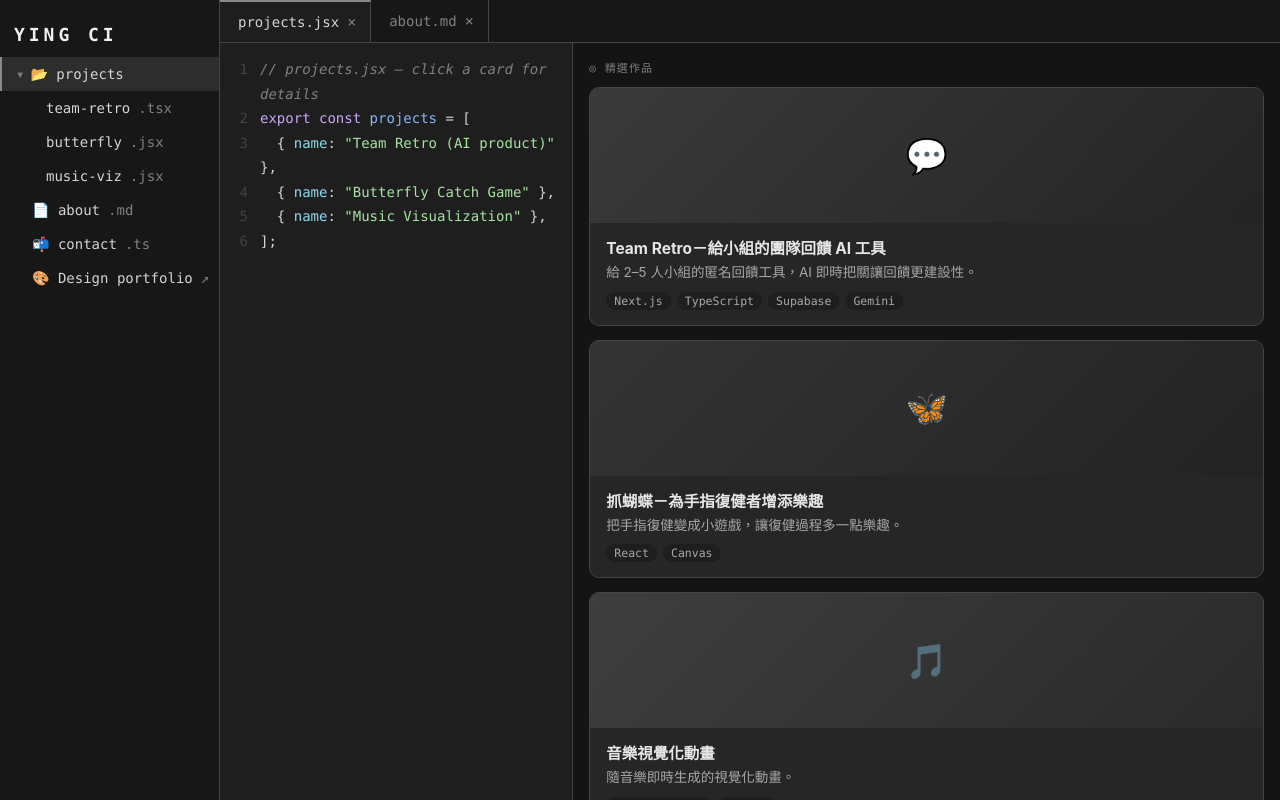
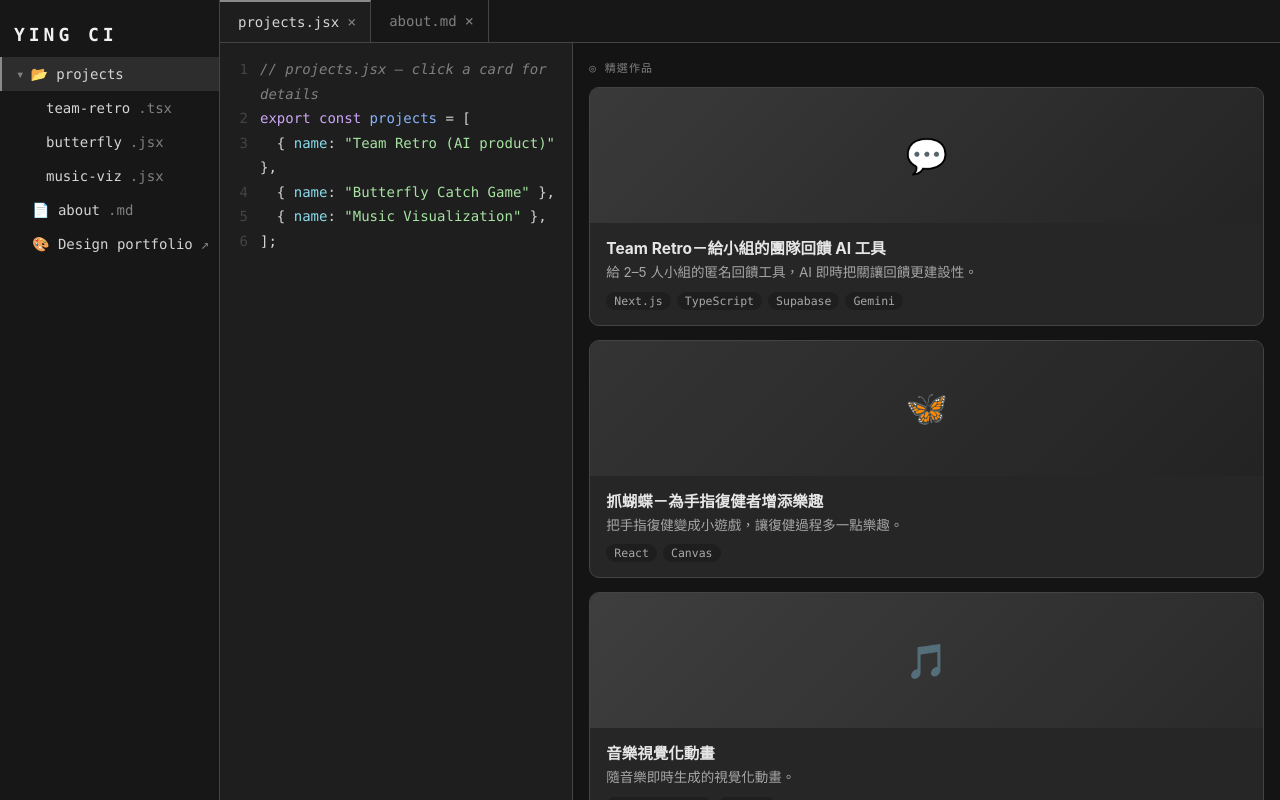
Before and after one commit to iiamriiita/portfolio, a React (Vite) app: page / in a window 1280 px wide. Built offline with nearby package versions, Linux system fonts and the light colour scheme.

Commit message:
Remove the contact tab
Contact info will live in the about page instead. Drops the sidebar row,
ContactCode pane, and the filename mapping.

Co-Authored-By: Claude Opus 4.8 <noreply@anthropic.com>
Claude-Session: https://claude.ai/code/session_01GT3sm79uZRGhUQUZr5W3Q4

```diff
--- a/src/Portfolio.jsx
+++ b/src/Portfolio.jsx
@@ -192,7 +192,6 @@ export default function Portfolio() {
               <FileRow key={p.id} label={p.file} sub active={openFile === p.id} onClick={() => openTab(p.id)} />
             ))}
           <FileRow icon="📄" label="about.md" active={openFile === "about"} onClick={() => openTab("about")} />
-          <FileRow icon="📬" label="contact.ts" active={openFile === "contact"} onClick={() => openTab("contact")} />
 
           {/* 外部連結：設計作品集（之後會導到另一個網站） */}
           <div
@@ -264,7 +263,6 @@ function FileRow({ icon, label, sub, active, onClick }) {
 
 function CodeView({ id }) {
   if (id === "about") return <AboutCode />;
-  if (id === "contact") return <ContactCode />;
   return <ProjectsIndex />;
 }
 
@@ -346,19 +344,6 @@ function AboutCode() {
   );
 }
 
-function ContactCode() {
-  const rows = [["email", "you@example.com"], ["github", "github.com/yourname"], ["linkedin", "in/yourname"]];
-  return (
-    <>
-      <Line n={1}><span style={T.kw}>export const</span> <span style={T.fn}>contact</span> = {"{"}</Line>
-      {rows.map(([k, v], i) => (
-        <Line n={2 + i} key={k}>{"  "}<span style={T.prop}>{k}</span>: <span style={T.str}>"{v}"</span>,</Line>
-      ))}
-      <Line n={2 + rows.length}>{"}"};</Line>
-    </>
-  );
-}
-
 function PCard({ p, onClick }) {
   const [hover, setHover] = useState(false);
   return (
@@ -383,7 +368,7 @@ function splitExt(label) { const i = label.lastIndexOf("."); return i < 0 ? [lab
 function fileNameOf(id) {
   const p = PROJECTS.find((x) => x.id === id);
   if (p) return p.file;
-  return { projects: "projects.jsx", about: "about.md", contact: "contact.ts" }[id] || id;
+  return { projects: "projects.jsx", about: "about.md" }[id] || id;
 }
 
 // ---- styles ----
```
